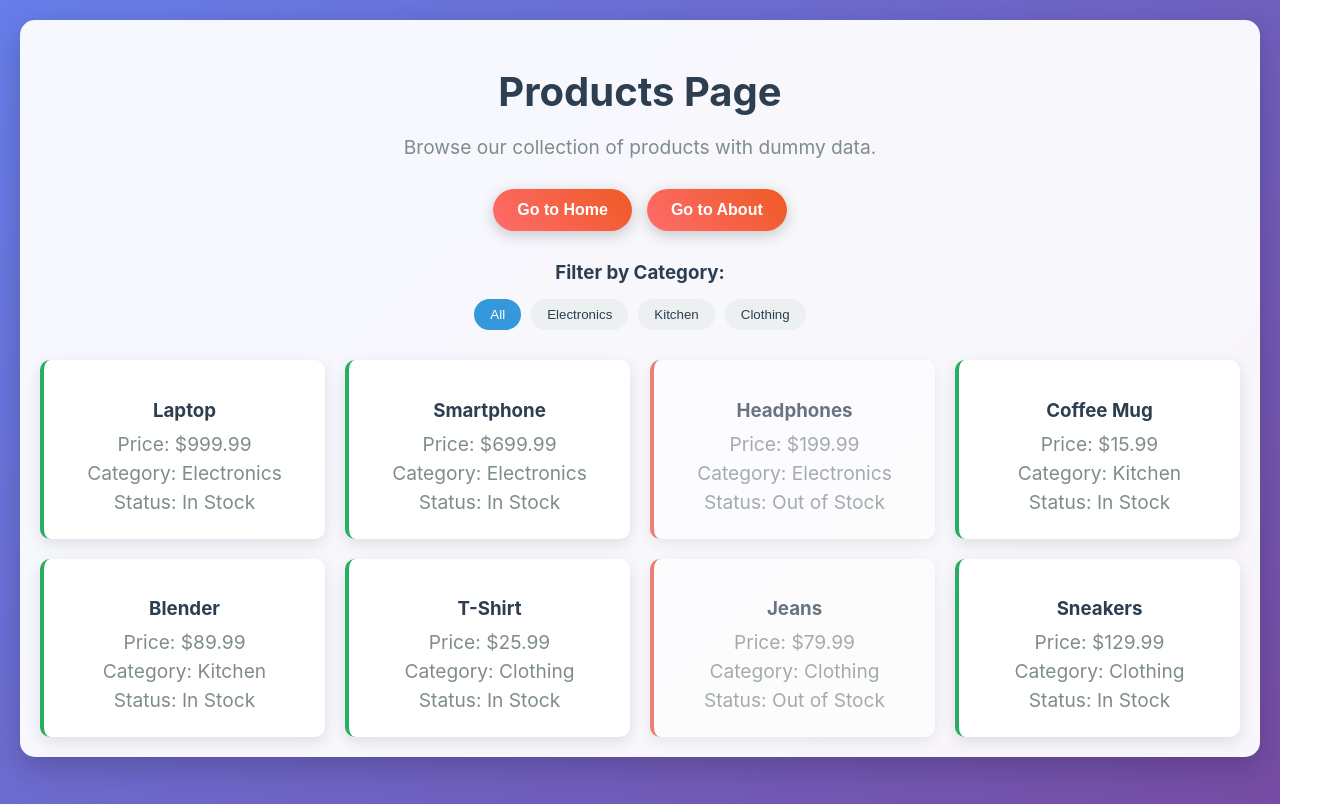
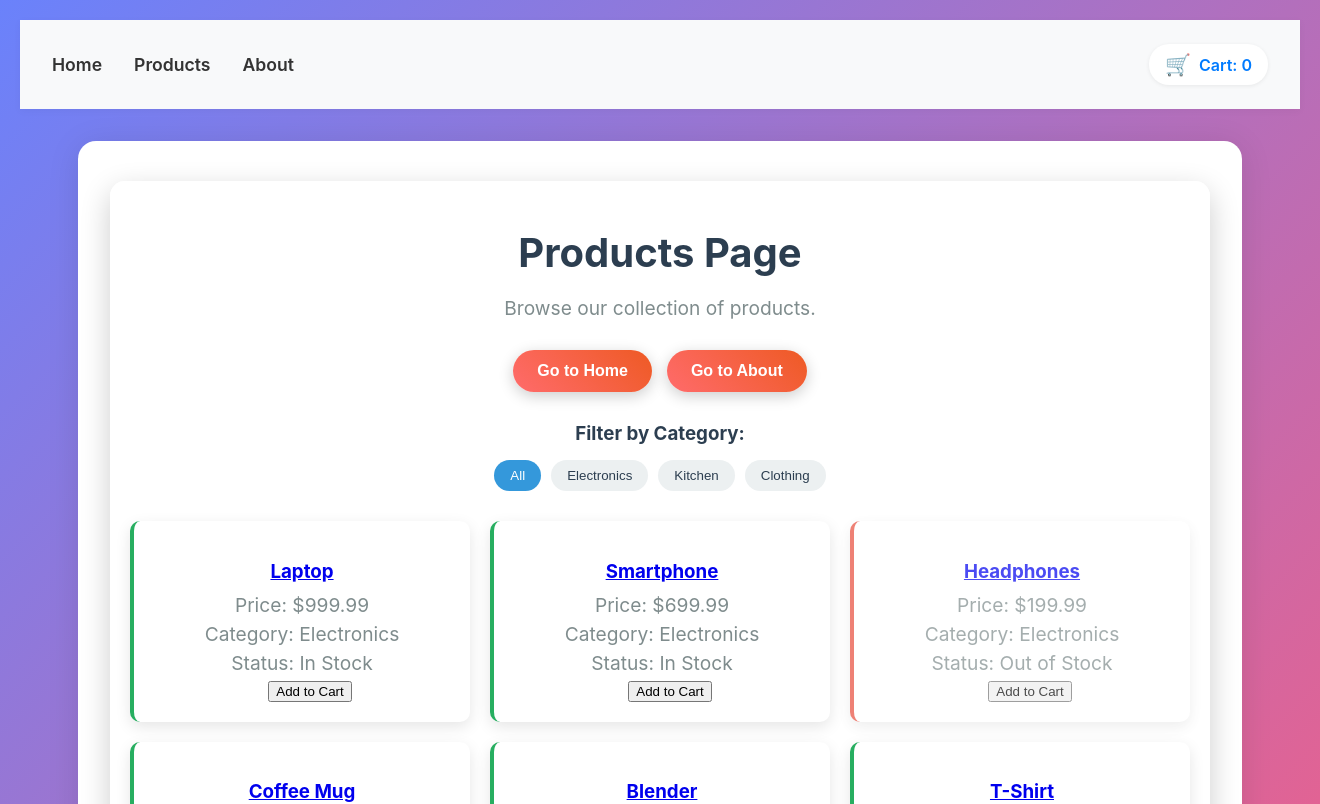
Before and after one commit to imguccho/code-coverage-analysis, a React (Create React App) app: page /products in a window 1280 px wide. Shown: the top 804 px of the page, 1320 px wide, since content can reach past the window. Built offline with nearby package versions, Linux system fonts and the light colour scheme.

Commit message:
feature/add to cart

```diff
--- a/src/App.tsx
+++ b/src/App.tsx
@@ -4,18 +4,31 @@ import './App.css';
 import Home from './components/Home';
 import Products from './components/Products';
 import About from './components/About';
+import ProductDetails from './components/ProductDetails';
+import { CartProvider } from './CartContext';
+import AppHeader from './components/AppHeader';
+import CartScreen from './components/CartScreen';
 
 function App() {
   return (
+    <CartProvider>
       <Router>
-      <div className="App">
+        <div className="App" style={{ minHeight: '100vh', width: '100vw', background: 'linear-gradient(135deg, #6a82fb 0%, #fc5c7d 100%)', display: 'flex', flexDirection: 'column' }}>
+          <AppHeader />
+          <main style={{ flex: 1, display: 'flex', justifyContent: 'center', alignItems: 'center', width: '100%', padding: '2rem 0' }}>
+            <div style={{ width: '100%', maxWidth: '1100px', background: '#fff', borderRadius: '18px', boxShadow: '0 4px 32px rgba(0,0,0,0.10)', padding: '2.5rem 2rem', minHeight: 'calc(100vh - 120px)' }}>
               <Routes>
                 <Route path="/" element={<Home />} />
                 <Route path="/products" element={<Products />} />
+                <Route path="/products/:id" element={<ProductDetails />} />
                 <Route path="/about" element={<About />} />
+                <Route path="/cart" element={<CartScreen />} />
               </Routes>
             </div>
+          </main>
+        </div>
       </Router>
+    </CartProvider>
   );
 }
 
--- /dev/null
+++ b/src/CartContext.tsx
@@ -0,0 +1,40 @@
+import React, { createContext, useContext, useState } from 'react';
+
+export interface Product {
+  id: number;
+  name: string;
+  description: string;
+  price: number;
+  category: string;
+  inStock: boolean;
+}
+
+interface CartContextType {
+  cart: Product[];
+  addToCart: (product: Product) => void;
+}
+
+const CartContext = createContext<CartContextType>({
+  cart: [],
+  addToCart: () => {},
+});
+
+export const useCart = () => useContext(CartContext);
+
+type CartProviderProps = {
+  children: React.ReactNode;
+};
+
+export const CartProvider = ({ children }: CartProviderProps) => {
+  const [cart, setCart] = useState<Product[]>([]);
+
+  const addToCart = (product: Product) => {
+    setCart((prevCart) => [...prevCart, product]);
+  };
+
+  return (
+    <CartContext.Provider value={{ cart, addToCart }}>
+      {children}
+    </CartContext.Provider>
+  );
+};
--- /dev/null
+++ b/src/components/AppHeader.tsx
@@ -0,0 +1,36 @@
+import React from 'react';
+import { useCart } from '../CartContext';
+import { Link } from 'react-router-dom';
+
+const AppHeader: React.FC = () => {
+  const { cart } = useCart();
+  return (
+    <header
+      style={{
+        display: 'flex',
+        alignItems: 'center',
+        justifyContent: 'space-between',
+        padding: '1.5rem 2rem',
+        background: '#f8f9fa',
+        boxShadow: '0 2px 8px rgba(0,0,0,0.04)',
+        position: 'sticky',
+        top: 0,
+        zIndex: 100,
+      }}
+    >
+      <nav style={{ display: 'flex', alignItems: 'center', gap: '2rem' }}>
+        <Link to="/" style={{ fontWeight: 600, color: '#333', textDecoration: 'none', fontSize: '1.1rem' }}>Home</Link>
+        <Link to="/products" style={{ fontWeight: 600, color: '#333', textDecoration: 'none', fontSize: '1.1rem' }}>Products</Link>
+        <Link to="/about" style={{ fontWeight: 600, color: '#333', textDecoration: 'none', fontSize: '1.1rem' }}>About</Link>
+      </nav>
+      <Link to="/cart" style={{ textDecoration: 'none' }}>
+        <div style={{ display: 'flex', alignItems: 'center', gap: '0.5rem', background: '#fff', borderRadius: '20px', padding: '0.5rem 1rem', boxShadow: '0 1px 4px rgba(0,0,0,0.07)', cursor: 'pointer' }}>
+          <span role="img" aria-label="cart" style={{ fontSize: '1.3rem' }}>🛒</span>
+          <span style={{ fontWeight: 600, color: '#007bff', fontSize: '1rem' }}>Cart: {cart.length}</span>
+        </div>
+      </Link>
+    </header>
+  );
+};
+
+export default AppHeader;
--- /dev/null
+++ b/src/components/CartScreen.tsx
@@ -0,0 +1,35 @@
+import React from 'react';
+import { useCart } from '../CartContext';
+
+const CartScreen: React.FC = () => {
+  const { cart } = useCart();
+
+  const total = cart.reduce((sum, product) => sum + product.price, 0);
+  return (
+    <div>
+      <h2>Your Cart</h2>
+      {cart.length === 0 ? (
+        <p>Your cart is empty.</p>
+      ) : (
+        <>
+          <ul style={{ listStyle: 'none', padding: 0 }}>
+            {cart.map((product, idx) => (
+              <li key={idx} style={{ marginBottom: '1.5rem', padding: '1rem', border: '1px solid #eee', borderRadius: '10px', background: '#f9f9f9' }}>
+                <h3>{product.name}</h3>
+                <p>{product.description}</p>
+                <p>Price: ${product.price}</p>
+                <p>Category: {product.category}</p>
+                <p>Status: {product.inStock ? 'In Stock' : 'Out of Stock'}</p>
+              </li>
+            ))}
+          </ul>
+          <div style={{ marginTop: '2rem', fontWeight: 700, fontSize: '1.2rem', textAlign: 'right' }}>
+            Total: ${total.toFixed(2)}
+          </div>
+        </>
+      )}
+    </div>
+  );
+};
+
+export default CartScreen;
--- /dev/null
+++ b/src/components/ProductDetails.tsx
@@ -0,0 +1,25 @@
+import React from 'react';
+import { useParams } from 'react-router-dom';
+import { useCart, Product } from '../CartContext';
+import productsData from './productsData';
+
+const ProductDetails: React.FC = () => {
+  const { id } = useParams<{ id?: string }>();
+  const product = productsData.find((p: Product) => p.id === Number(id));
+  const { addToCart } = useCart();
+
+  if (!product) return <div>Product not found.</div>;
+
+  return (
+    <div>
+      <h2>{product.name}</h2>
+      <p>{product.description}</p>
+      <p>Price: ${product.price}</p>
+      <p>Category: {product.category}</p>
+      <p>Status: {product.inStock ? 'In Stock' : 'Out of Stock'}</p>
+      <button onClick={() => addToCart(product)}>Add to Cart</button>
+    </div>
+  );
+};
+
+export default ProductDetails;
--- a/src/components/Products.tsx
+++ b/src/components/Products.tsx
@@ -1,5 +1,8 @@
 import React, { useState } from 'react';
 import { useNavigate } from 'react-router-dom';
+import { Link } from 'react-router-dom';
+import productsData from './productsData';
+import { useCart } from '../CartContext';
 
 interface Product {
   id: number;
@@ -7,23 +10,14 @@ interface Product {
   price: number;
   category: string;
   inStock: boolean;
+  description: string;
 }
 
 const Products: React.FC = () => {
   const navigate = useNavigate();
   const [selectedCategory, setSelectedCategory] = useState<string>('all');
-
-  // Dummy data for products
-  const products: Product[] = [
-    { id: 1, name: 'Laptop', price: 999.99, category: 'Electronics', inStock: true },
-    { id: 2, name: 'Smartphone', price: 699.99, category: 'Electronics', inStock: true },
-    { id: 3, name: 'Headphones', price: 199.99, category: 'Electronics', inStock: false },
-    { id: 4, name: 'Coffee Mug', price: 15.99, category: 'Kitchen', inStock: true },
-    { id: 5, name: 'Blender', price: 89.99, category: 'Kitchen', inStock: true },
-    { id: 6, name: 'T-Shirt', price: 25.99, category: 'Clothing', inStock: true },
-    { id: 7, name: 'Jeans', price: 79.99, category: 'Clothing', inStock: false },
-    { id: 8, name: 'Sneakers', price: 129.99, category: 'Clothing', inStock: true },
-  ];
+  const { addToCart } = useCart();
+  const products: Product[] = productsData;
 
   const handleNavigateToHome = () => {
     navigate('/');
@@ -39,14 +33,14 @@ const Products: React.FC = () => {
 
   const filteredProducts = selectedCategory === 'all'
     ? products
-    : products.filter(product => product.category === selectedCategory);
+    : products.filter((product) => product.category === selectedCategory);
 
-  const categories = ['all', ...Array.from(new Set(products.map(p => p.category)))];
+  const categories = ['all', ...Array.from(new Set(products.map((p) => p.category)))];
 
   return (
     <div className="products-container">
       <h1>Products Page</h1>
-      <p>Browse our collection of products with dummy data.</p>
+      <p>Browse our collection of products.</p>
 
       <div className="navigation-buttons">
         <button onClick={handleNavigateToHome} className="nav-button">
@@ -75,10 +69,15 @@ const Products: React.FC = () => {
       <div className="products-grid">
         {filteredProducts.map((product) => (
           <div key={product.id} className={`product-card ${!product.inStock ? 'out-of-stock' : ''}`}>
-            <h3>{product.name}</h3>
+            <h3>
+              <Link to={`/products/${product.id}`}>{product.name}</Link>
+            </h3>
             <p>Price: ${product.price}</p>
             <p>Category: {product.category}</p>
             <p>Status: {product.inStock ? 'In Stock' : 'Out of Stock'}</p>
+            <button style={{ marginLeft: '1rem' }} onClick={() => addToCart(product)}>
+              Add to Cart
+            </button>
           </div>
         ))}
       </div>
--- /dev/null
+++ b/src/components/productsData.ts
@@ -0,0 +1,71 @@
+// Example product data
+import { Product } from '../CartContext';
+
+const productsData: Product[] = [
+  {
+    id: 1,
+    name: 'Laptop',
+    description: 'High performance laptop',
+    price: 999.99,
+    category: 'Electronics',
+    inStock: true,
+  },
+  {
+    id: 2,
+    name: 'Smartphone',
+    description: 'Latest model smartphone',
+    price: 699.99,
+    category: 'Electronics',
+    inStock: true,
+  },
+  {
+    id: 3,
+    name: 'Headphones',
+    description: 'Noise cancelling headphones',
+    price: 199.99,
+    category: 'Electronics',
+    inStock: false,
+  },
+  {
+    id: 4,
+    name: 'Coffee Mug',
+    description: 'Ceramic coffee mug',
+    price: 15.99,
+    category: 'Kitchen',
+    inStock: true,
+  },
+  {
+    id: 5,
+    name: 'Blender',
+    description: 'Powerful kitchen blender',
+    price: 89.99,
+    category: 'Kitchen',
+    inStock: true,
+  },
+  {
+    id: 6,
+    name: 'T-Shirt',
+    description: 'Comfortable cotton t-shirt',
+    price: 25.99,
+    category: 'Clothing',
+    inStock: true,
+  },
+  {
+    id: 7,
+    name: 'Jeans',
+    description: 'Stylish blue jeans',
+    price: 79.99,
+    category: 'Clothing',
+    inStock: false,
+  },
+  {
+    id: 8,
+    name: 'Sneakers',
+    description: 'Running sneakers',
+    price: 129.99,
+    category: 'Clothing',
+    inStock: true,
+  },
+];
+
+export default productsData;
```
Also changed, not shown: 1 other file (tests, documents, lock files or other folders). Lines whose indentation alone changed are shown as unchanged.
